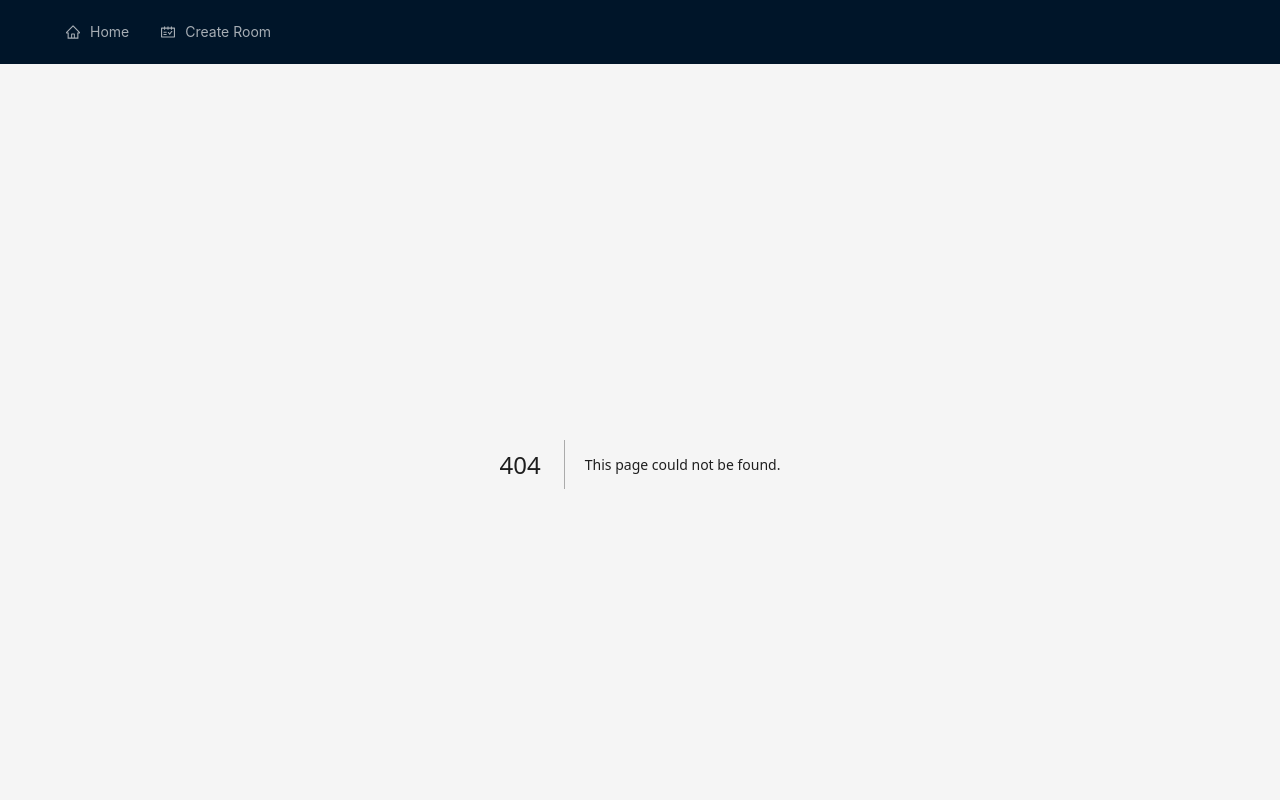
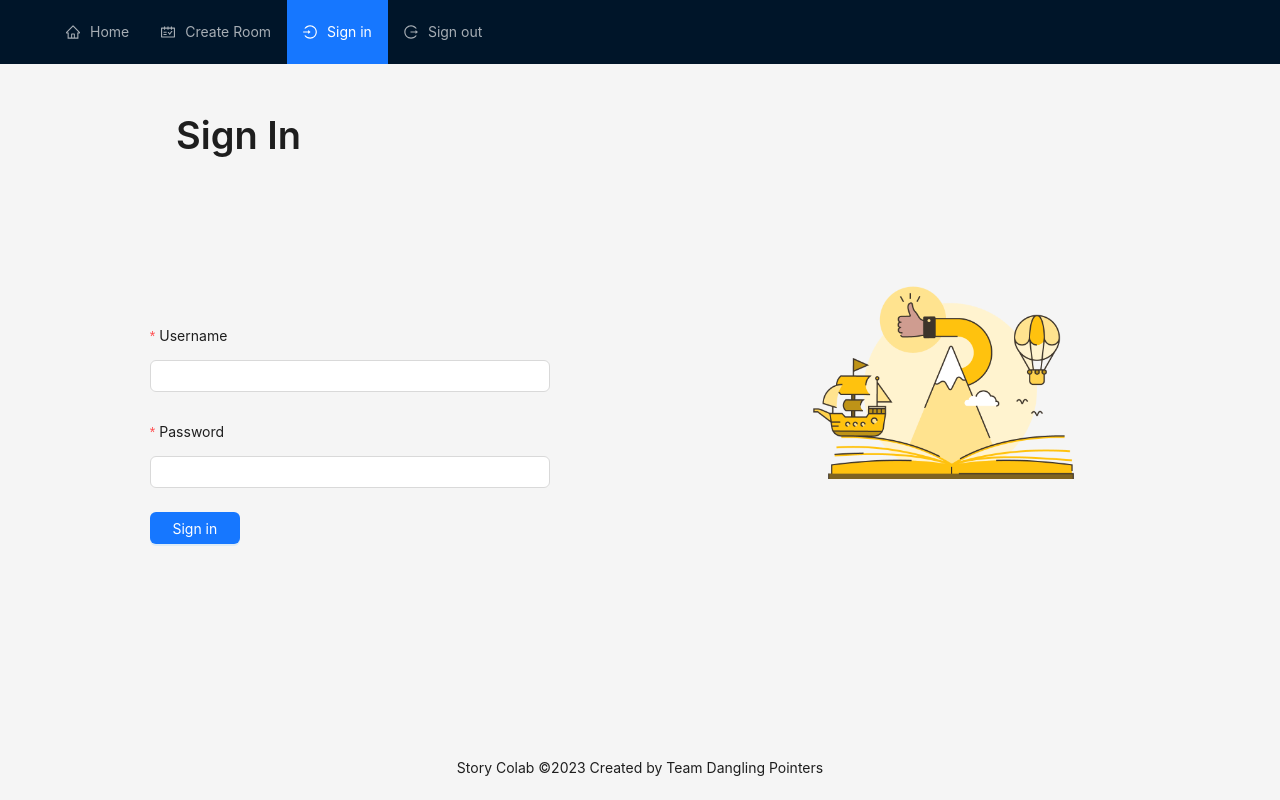
Before and after one commit to nigosto/story-colab, a Next.js app: page /auth/signin in a window 1280 px wide. Before the commit this address had no page. Shown: the top 800 px of the page. Built offline with nearby package versions, Linux system fonts and the light colour scheme.

Commit message:
added authorization

```diff
--- a/package.json
+++ b/package.json
@@ -15,6 +15,7 @@
     "mongoose": "^7.0.2",
     "next": "13.2.4",
     "next-auth": "^4.20.1",
+    "nextjs-websocket": "^1.0.11",
     "react": "18.2.0",
     "react-dom": "18.2.0"
   },
--- a/src/pages/_app.js
+++ b/src/pages/_app.js
@@ -1,10 +1,11 @@
 import "@/styles/globals.scss";
 import { useState } from "react";
 import { Menu, Layout } from "antd";
-import { HomeOutlined, ScheduleOutlined } from "@ant-design/icons";
+import { HomeOutlined, ScheduleOutlined, LoginOutlined, LogoutOutlined } from "@ant-design/icons";
 import Head from "next/head";
 import Link from "next/link";
 import { useRouter } from "next/router";
+import { SessionProvider, signOut } from "next-auth/react";
 
 const { Header, Content, Footer } = Layout;
 
@@ -19,9 +20,19 @@ const items = [
     key: "/room/create",
     icon: <ScheduleOutlined />,
   },
+  {
+    label: <Link href="/auth/signin">Sign in</Link>, //TODO: make menu groups so that sign in can be to the right
+    key: "/auth/signin",
+    icon: <LoginOutlined />,
+  },
+  {
+    label: <a onClick={() => signOut()}>Sign out</a>, //TODO: make menu groups so that sign in can be to the right
+    key: "/auth/signout",
+    icon: <LogoutOutlined />,
+  }
 ];
 
-export default function App({ Component, pageProps }) {
+export default function App({ Component, pageProps: {session, ...pageProps} }) {
   const router = useRouter();
   const [current, setCurrent] = useState(router.pathname);
 
@@ -30,7 +41,7 @@ export default function App({ Component, pageProps }) {
   };
 
   return (
-    <>
+    <SessionProvider session={session}>
       <Head>
         <title>Story Colab</title>
         <link rel="icon" type="image/png" href="/icon.png" />
@@ -52,6 +63,6 @@ export default function App({ Component, pageProps }) {
           Story Colab ©2023 Created by Team Dangling Pointers
         </Footer>
       </Layout>
-    </>
+    </SessionProvider>
   );
 }
--- /dev/null
+++ b/src/pages/auth/signin.js
@@ -0,0 +1,68 @@
+import { Form, Typography, Input, Button } from "antd";
+import Image from "next/image";
+import styles from "../../styles/signin.module.scss";
+import {signIn} from "next-auth/react"
+
+export default function SignIn() {
+  const loaderProp = ({ src }) => {
+    return src;
+  };
+
+  const handleSubmit = async (values) => {
+    const res = await signIn("credentials", {
+        redirect: "/",
+        username: values.username,
+        password: values.password
+    })
+
+    console.log(res)
+
+    if(!res?.error) {
+        router.push("/")
+    }
+  }
+
+  return (
+    <section className={styles.signinSection}>
+      <Typography.Title className={styles.pageTitle}>
+        Sign In
+      </Typography.Title>
+      <Form
+        className={styles.signinForm}
+        labelCol={{ span: 24 }}
+        wrapperCol={{ span: 16 }}
+        style={{
+          maxWidth: 600,
+        }}
+        layout="horizontal"
+        onFinish={handleSubmit}
+      >
+        <Form.Item
+          label="Username: "
+          name="username"
+          rules={[{ required: true }]}
+        >
+          <Input />
+        </Form.Item>
+
+        <Form.Item
+          label="Password: "
+          name="password"
+          rules={[{ required: true }]}
+        >
+          <Input />
+        </Form.Item>
+        <Button htmlType="submit" className={styles.submitBtn} type="primary">Sign in</Button>
+      </Form>
+      <div className={styles.sideImageContainer}>
+        <Image
+          className={styles.sideImage}
+          src="/signinImage.png"
+          fill
+          alt="side image"
+          loader={loaderProp}
+        />
+      </div>
+    </section>
+  );
+}
--- /dev/null
+++ b/src/styles/signin.module.scss
@@ -0,0 +1,38 @@
+.signinSection {
+    margin-top: 3rem;
+    width: 80%;
+    display: flex;
+    flex-wrap: wrap;
+    justify-content: space-evenly;
+    align-items:flex-start;
+
+    .pageTitle {
+        width: 100%;
+        padding-left: 3rem;
+    }
+
+    .signinForm {
+        flex: 0.65;
+        display: flex;
+        flex-direction: column;
+        justify-content: center;
+        margin-top: 3rem;
+    }
+
+    .sideImageContainer {
+        flex: 0.35;
+        display: block;
+        position: relative;
+        width: 5rem;
+
+        .sideImage {
+            margin-bottom: 3rem;
+            position: relative !important;
+            object-fit: contain;
+        }
+    }
+
+    .submitBtn {
+        width: 15%;
+    }
+}
```
Also changed, not shown: src/middleware.js (added, +15 -0 lines), src/pages/api/auth/[...nextauth].js (added, +57 -0 lines), src/pages/index.js (+18 -1 lines), src/pages/waitingroom/[id].js (+10 -1 lines), public/signinImage.png (added), 1 other file (tests, documents, lock files or other folders).
